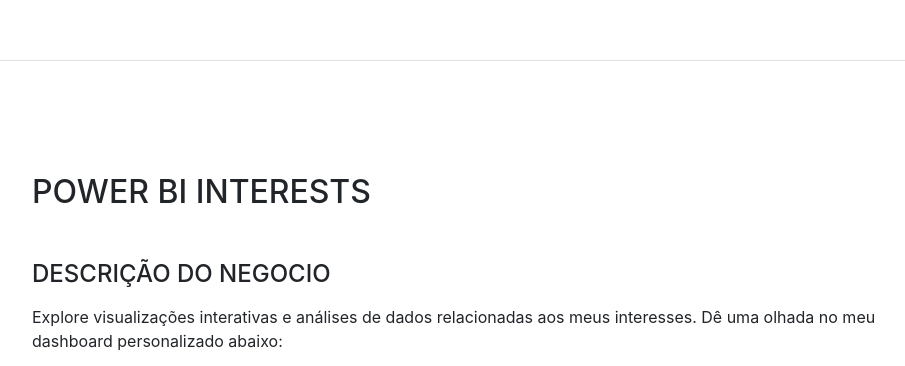
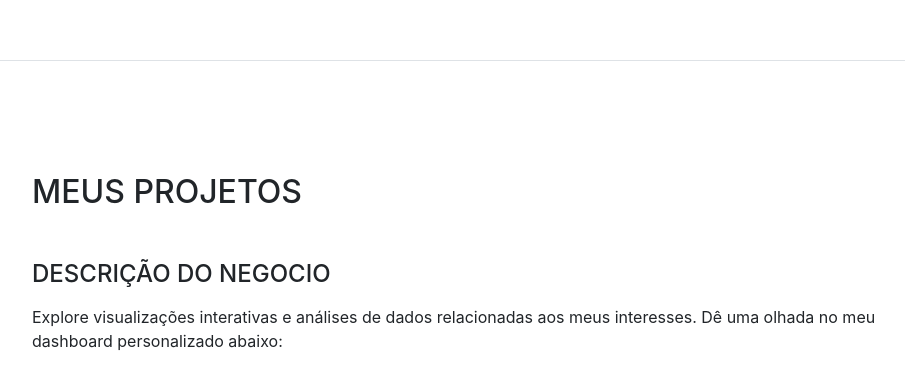
Before and after one commit to vinicius-silva-ep/vinicius-silva.github.io, a website with bundled scripts: page index.html in a window 1280 px wide. Shown: the part 3418-3784 px from the top of the page, without its empty margins (288-1193 px from the left). Built offline with nearby package versions, Linux system fonts and the light colour scheme; a web font is replaced by a local one.

Commit message:
projetos

```diff
--- a/index.html
+++ b/index.html
@@ -242,7 +242,7 @@
 
       <section class="resume-section p-3 p-lg-5 d-flex flex-column" id="power-bi-section">
         <div class="my-auto">
-            <h2 class="mb-5">Power BI Interests</h2>
+            <h2 class="mb-5">Meus Projetos</h2>
             <h4 class="mb-3">Descrição do negocio</h4>
             <p>Explore visualizações interativas e análises de dados relacionadas aos meus interesses. Dê uma olhada no meu dashboard personalizado abaixo:</p>
 
```
